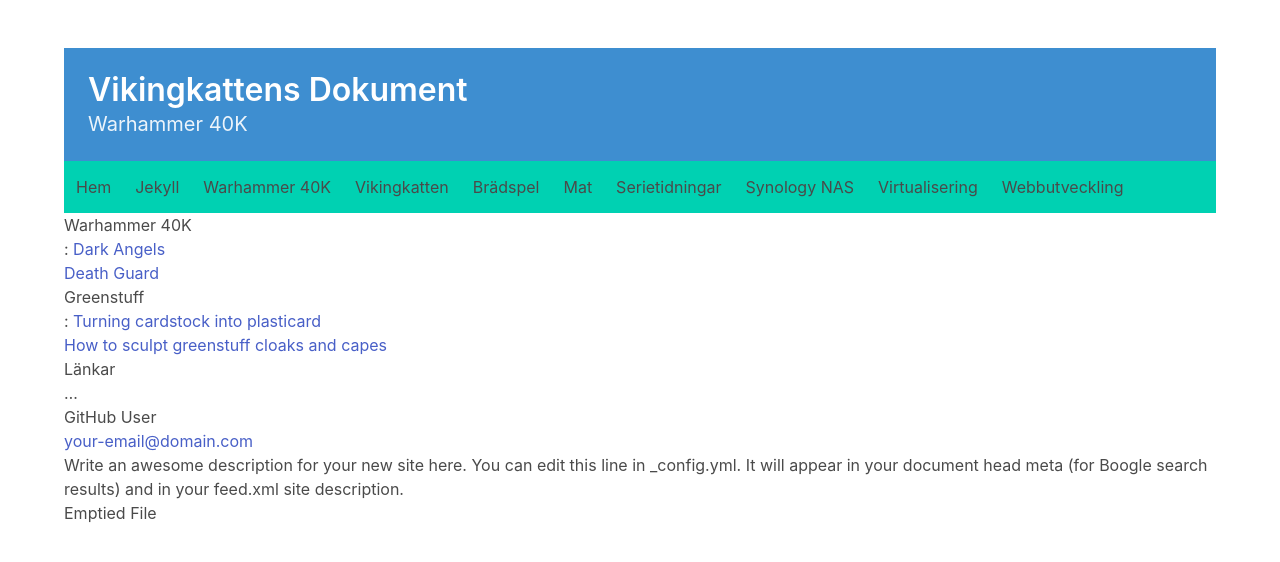
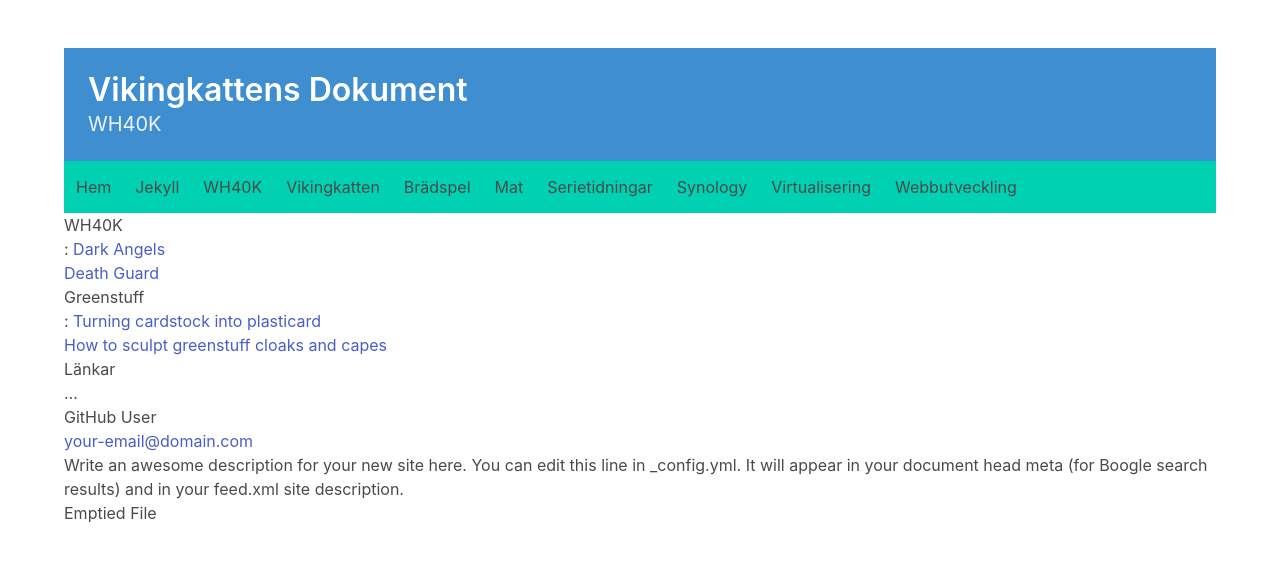
Before and after one commit to viking-cat/dokument, a Jekyll site: the page built from _pages/Warhammer 40K.md, in a window 1280 px wide. Shown: the top 562 px of the page. Built offline with Jekyll 4.4.1, drawn with Linux system fonts in a browser that asks for light colours.

Commit message:
Navbar update

```diff
--- a/_includes/header.html
+++ b/_includes/header.html
@@ -21,7 +21,8 @@
     <div class="navbar-menu">
       <a class="navbar-item"href="{{ my_page.url }}">Hem</a>
       {%- if titles_size > 0 -%}
-        {%- for path in page_paths -%}
+        {% assign sorted_pages = page_paths | sort %}
+        {%- for path in sorted_pages -%}
           {%- assign my_page = site.pages | where: "path", path | first -%}
           {%- if my_page.title -%}
             <a class="navbar-item"href="{{ my_page.url | relative_url }}">{{ my_page.title | escape }}</a>
--- a/_pages/Warhammer 40K.md
+++ b/_pages/Warhammer 40K.md
@@ -1,6 +1,6 @@
 ---
 layout: page
-title: "Warhammer 40K"
+title: "WH40K"
 ---
 
 : [Dark Angels](https://wahapedia.ru/wh40k9ed/factions/space-marines/dark-angels)
--- a/_pages/synology.md
+++ b/_pages/synology.md
@@ -1,6 +1,6 @@
 ---
 layout: page
-title: "Synology NAS"
+title: "Synology"
 ---
 
 : [2022 And Beyond](https://event.synology.com/en-global/annual_event)
```
